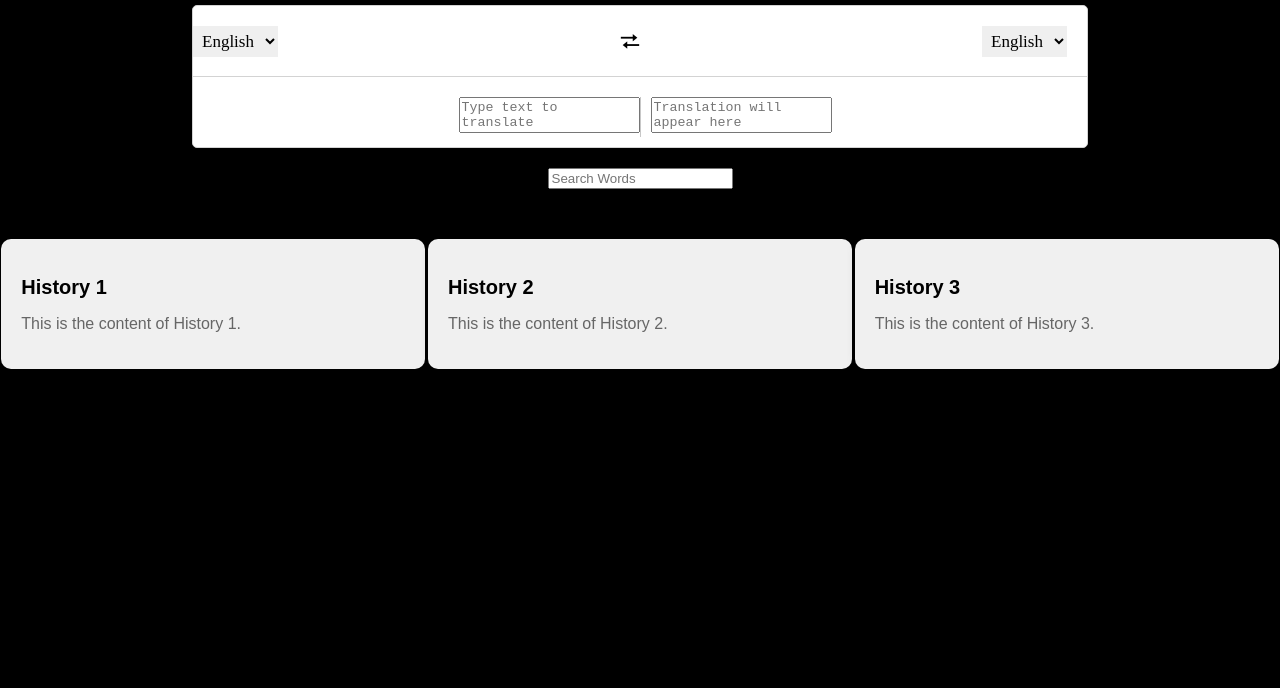
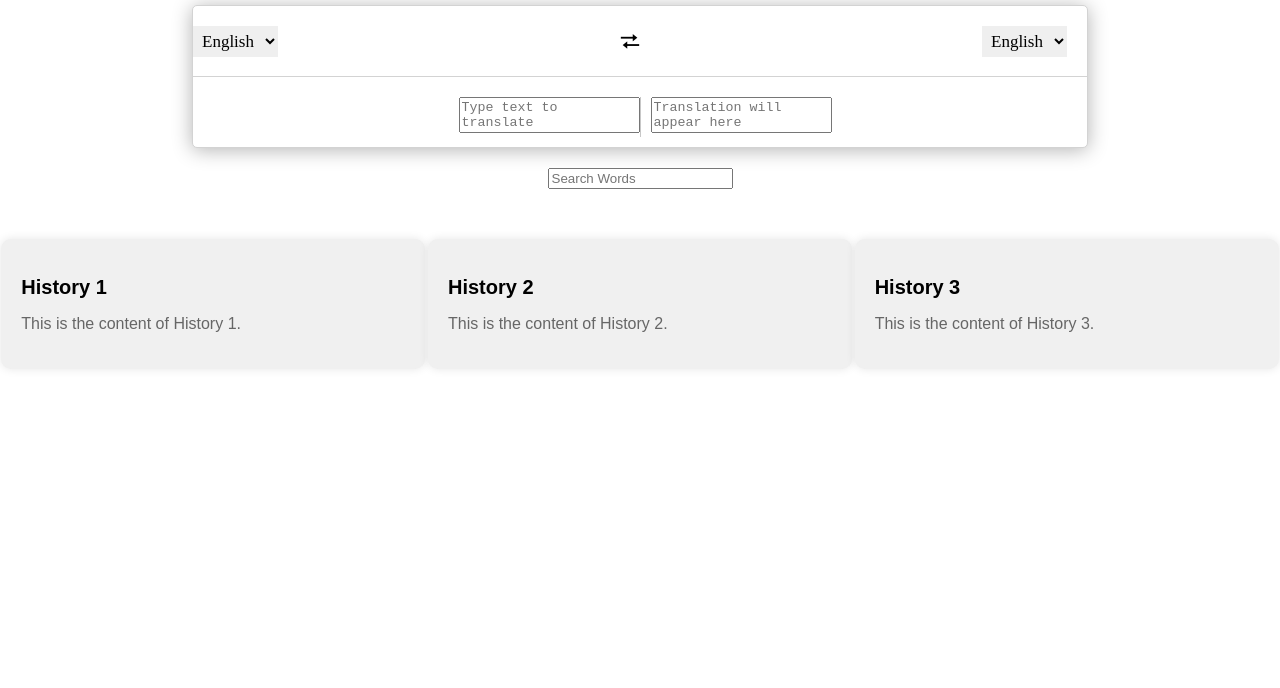
Before and after one commit to 1985lxw/SimpleTranslator, a website: page src/client/index.html in a window 1280 px wide. Shown: the part 112-800 px from the top of the page. Drawn offline with nearby package versions, Linux system fonts and the light colour scheme; a web font is replaced by a local one.

```diff
--- a/src/client/styles.css
+++ b/src/client/styles.css
@@ -5,7 +5,7 @@
   }
 
   html {
-    background-color: black;
+    background-color: white;
   }
 
   ul {
```
Also changed, not shown: src/client/game.html (renamed from src/client/game/game.html, +1 -1 lines), src/client/game_script.js (renamed from src/client/game/game_script.js), src/client/game_styles.css (renamed from src/client/game/styles.css).
